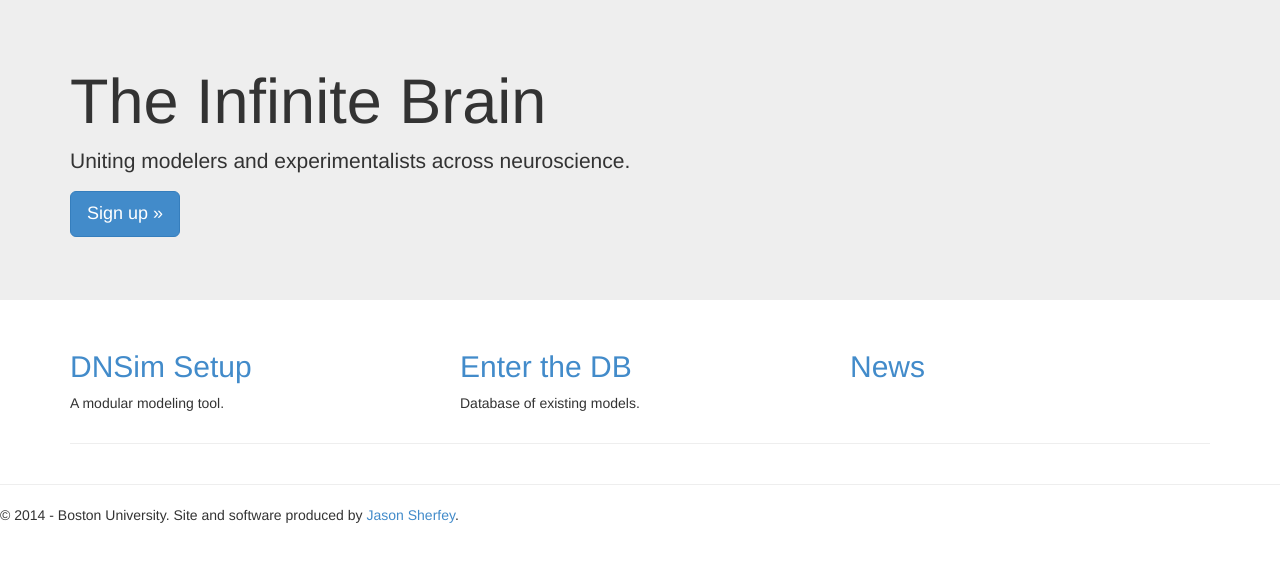
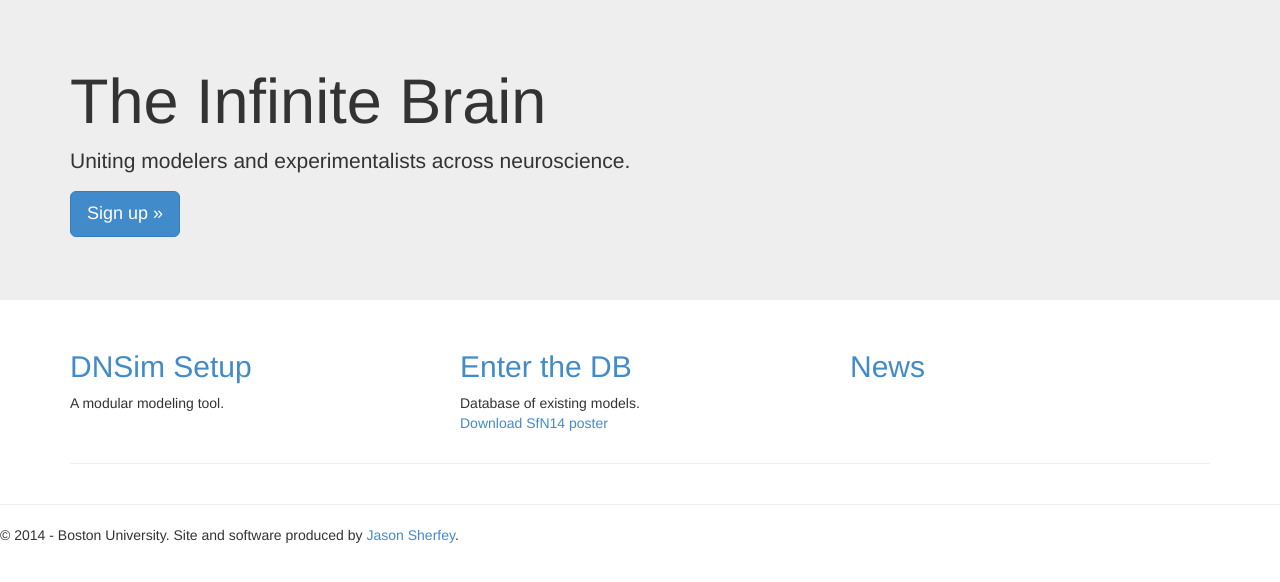
Before and after one commit to jsherfey/infinitebrain, a Django app: page /login/ in a window 1280 px wide. Shown: the part 123-705 px from the top of the page. Run offline with Django 3.2, Linux system fonts and the light colour scheme; data that the repository does not hold is empty; parts of the project's set-up code (start-up, migrations or seed data) failed here and were passed over; some libraries are stand-ins or nearby versions.

Commit message:
added sfn poster link

```diff
--- a/templates/site/home.html
+++ b/templates/site/home.html
@@ -39,7 +39,7 @@
         </div>
         <div class="col-md-4">
           <h2><a href="/models/">Enter the DB</a></h2>
-          <p>Database of existing models.</p>
+          <p>Database of existing models.</br><a href="{% static 'modeldb/SfN14_DNSim_poster_JasonSherfey.pdf' %}">Download SfN14 poster</a></p>
           <!-- <p><a class="btn btn-default" href="https://github.com/cogrhythms/dsim/tree/master/database" role="button">View on GitHub &raquo;</a></p> -->
           <!-- <p><a class="btn btn-default" href="#" role="button">View details &raquo;</a></p> -->
           <!-- <p><a class="btn btn-default" href="{% url 'dashboard' %}" role="button">View details &raquo;</a></p> -->
```
